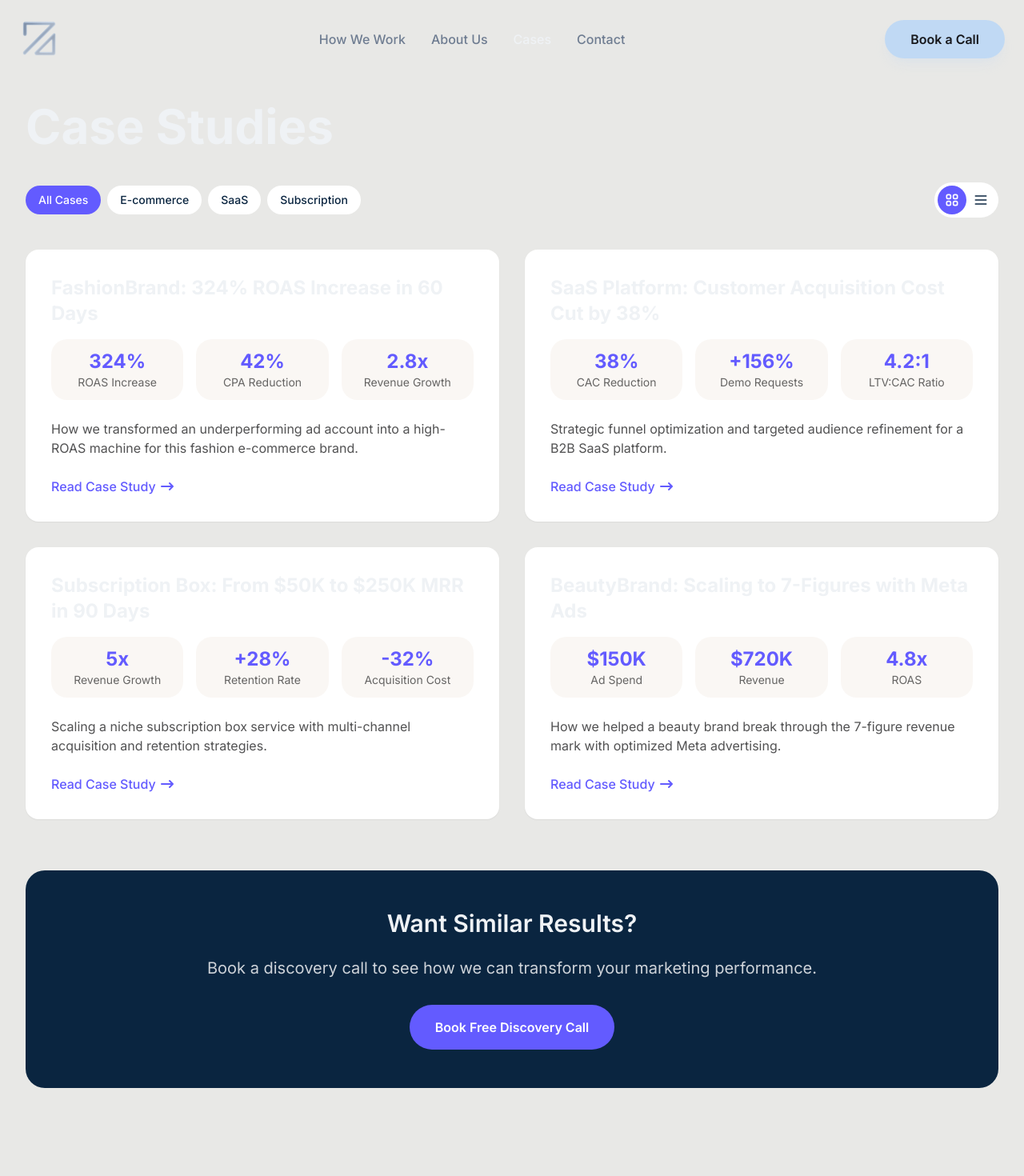
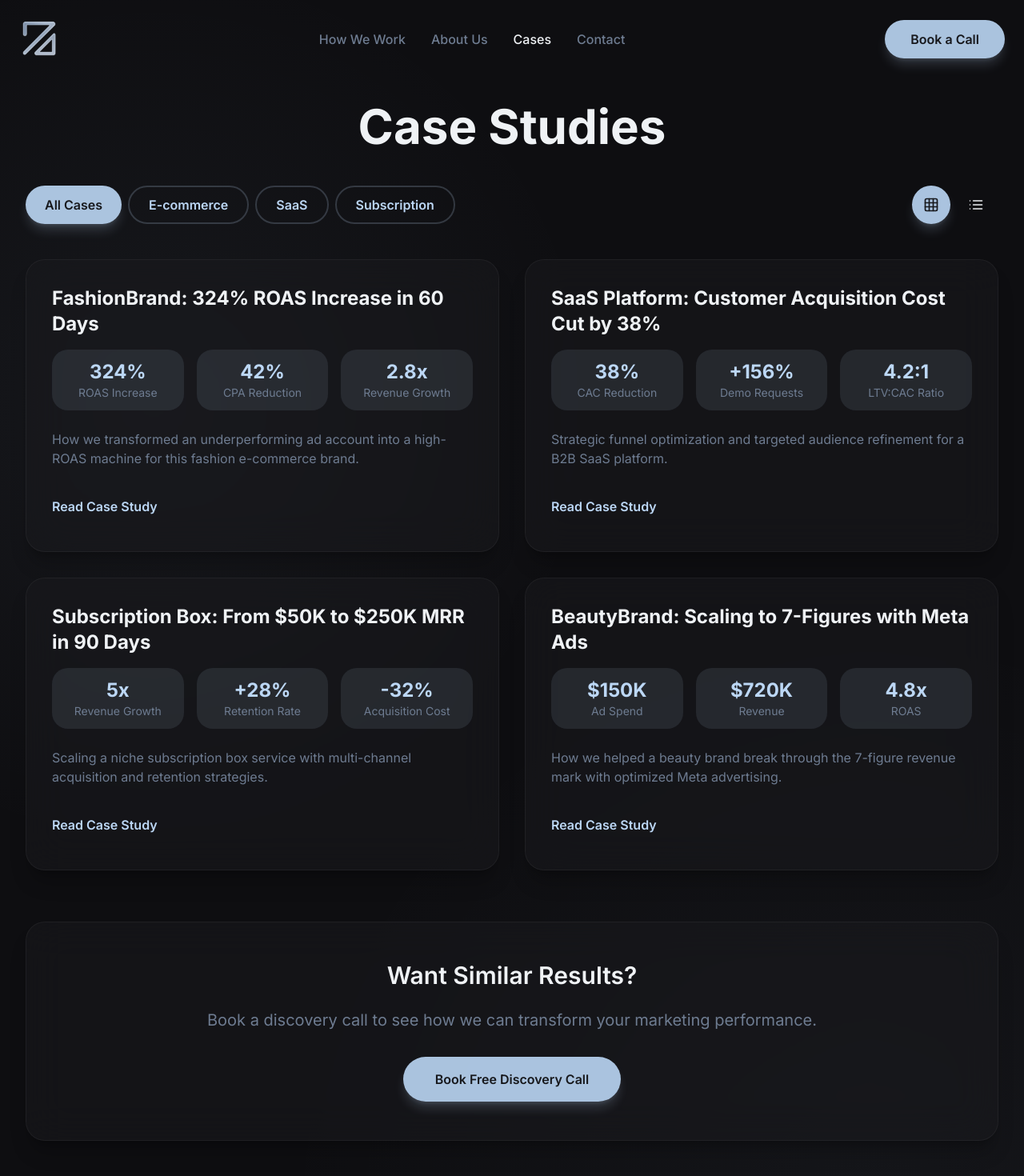
Before and after one commit to datagekko/zentric-digital, a Next.js app: page /cases in a window 1280 px wide. Shown: the top 1470 px of the page at 80% size. Built offline with nearby package versions, Linux system fonts and the light colour scheme.

Commit message:
feat: update subpage styling and add legal pages
Updates the 'How We Work', 'About Us', and 'Cases' pages to the new design system. Creates new 'Privacy' and 'Terms' pages with placeholder content and links them in the footer. Also includes miscellaneous updates to the hero section.

```diff
--- a/app/cases/page.tsx
+++ b/app/cases/page.tsx
@@ -6,6 +6,8 @@ import Link from 'next/link';
 import Footer from '../components/sections/Footer';
 import Navigation from '../components/ui/Navigation';
 import { useLeadForm } from '../contexts/LeadFormContext';
+import { Button } from '../components/ui/button';
+import { Grid, List } from 'lucide-react';
 
 export default function Cases() {
   const [activeTab, setActiveTab] = useState('all');
@@ -71,55 +73,45 @@ export default function Cases() {
     : caseStudies.filter(item => item.category === activeTab);
 
   return (
-    <main className="bg-ivory-background min-h-screen">
+    <main className="min-h-screen">
       {/* Navigation Component */}
       <Navigation />
 
       {/* Main Content */}
       <div className="pt-32 pb-20 px-6 md:px-8 max-w-7xl mx-auto">
-        <h1 className="text-4xl md:text-5xl lg:text-6xl font-bold mb-10">Case Studies</h1>
+        <h1 className="text-5xl md:text-6xl font-bold mb-10 text-center">Case Studies</h1>
 
         {/* Filters and View Toggle */}
         <div className="flex flex-col md:flex-row justify-between items-start md:items-center mb-10 space-y-4 md:space-y-0">
           {/* Category Tabs */}
           <div className="flex flex-wrap gap-2">
             {tabs.map((tab) => (
-              <button
+              <Button
                 key={tab.id}
+                variant={activeTab === tab.id ? "primary" : "secondaryBrand"}
                 onClick={() => setActiveTab(tab.id)}
-                className={`px-4 py-2 rounded-full text-sm font-medium transition-all duration-200 ${
-                  activeTab === tab.id
-                    ? 'bg-iris-purple text-white'
-                    : 'bg-white hover:bg-iris-purple/10 text-deep-navy'
-                }`}
               >
                 {tab.label}
-              </button>
+              </Button>
             ))}
           </div>
 
           {/* View Toggle */}
-          <div className="bg-white rounded-full p-1 flex">
-            <button
+          <div className="flex items-center gap-2 rounded-full p-1">
+            <Button
               onClick={() => setIsGridView(true)}
-              className={`p-2 rounded-full ${
-                isGridView ? 'bg-iris-purple text-white' : 'text-deep-navy'
-              }`}
+              variant={isGridView ? 'primary' : 'ghost'}
+              size="icon"
             >
-              <svg xmlns="http://www.w3.org/2000/svg" className="h-5 w-5" fill="none" viewBox="0 0 24 24" stroke="currentColor">
-                <path strokeLinecap="round" strokeLinejoin="round" strokeWidth={2} d="M4 6a2 2 0 012-2h2a2 2 0 012 2v2a2 2 0 01-2 2H6a2 2 0 01-2-2V6zm10 0a2 2 0 012-2h2a2 2 0 012 2v2a2 2 0 01-2 2h-2a2 2 0 01-2-2V6zM4 16a2 2 0 012-2h2a2 2 0 012 2v2a2 2 0 01-2 2H6a2 2 0 01-2-2v-2zm10 0a2 2 0 012-2h2a2 2 0 012 2v2a2 2 0 01-2 2h-2a2 2 0 01-2-2v-2z" />
-              </svg>
-            </button>
-            <button
+              <Grid className="h-5 w-5" />
+            </Button>
+            <Button
               onClick={() => setIsGridView(false)}
-              className={`p-2 rounded-full ${
-                !isGridView ? 'bg-iris-purple text-white' : 'text-deep-navy'
-              }`}
+              variant={!isGridView ? 'primary' : 'ghost'}
+              size="icon"
             >
-              <svg xmlns="http://www.w3.org/2000/svg" className="h-5 w-5" fill="none" viewBox="0 0 24 24" stroke="currentColor">
-                <path strokeLinecap="round" strokeLinejoin="round" strokeWidth={2} d="M4 6h16M4 12h16M4 18h16" />
-              </svg>
-            </button>
+              <List className="h-5 w-5" />
+            </Button>
           </div>
         </div>
 
@@ -128,7 +120,7 @@ export default function Cases() {
           {filteredCases.map((caseStudy) => (
             <motion.div
               key={caseStudy.id}
-              className="bg-white rounded-2xl overflow-hidden shadow-sm hover:shadow-md transition-all duration-300"
+              className="glass-card overflow-hidden"
               initial={{ opacity: 0, y: 20 }}
               animate={{ opacity: 1, y: 0 }}
               transition={{ duration: 0.4 }}
@@ -138,37 +130,31 @@ export default function Cases() {
 
                 <div className="grid grid-cols-3 gap-4 mb-6">
                   {caseStudy.metrics.map((metric, index) => (
-                    <div key={index} className="bg-nordic-ivory/50 p-3 rounded-lg text-center">
-                      <div className="text-iris-purple font-bold text-xl md:text-2xl">{metric.value}</div>
-                      <div className="text-xs md:text-sm text-onyx/70">{metric.label}</div>
+                    <div key={index} className="bg-primary/10 p-3 rounded-lg text-center">
+                      <div className="text-primary font-bold text-xl md:text-2xl">{metric.value}</div>
+                      <div className="text-xs md:text-sm text-muted-foreground">{metric.label}</div>
                     </div>
                   ))}
                 </div>
 
-                <p className="text-onyx/80 mb-6">{caseStudy.description}</p>
+                <p className="text-muted-foreground mb-6">{caseStudy.description}</p>
 
-                <button className="text-iris-purple font-medium flex items-center">
+                <Button variant="link" className="px-0">
                   Read Case Study
-                  <svg xmlns="http://www.w3.org/2000/svg" className="h-5 w-5 ml-1" viewBox="0 0 20 20" fill="currentColor">
-                    <path fillRule="evenodd" d="M12.293 5.293a1 1 0 011.414 0l4 4a1 1 0 010 1.414l-4 4a1 1 0 01-1.414-1.414L14.586 11H3a1 1 0 110-2h11.586l-2.293-2.293a1 1 0 010-1.414z" clipRule="evenodd" />
-                  </svg>
-                </button>
+                </Button>
               </div>
             </motion.div>
           ))}
         </div>
 
         {/* CTA Section */}
-        <div className="mt-16 bg-deep-navy text-white rounded-3xl p-8 md:p-12">
+        <div className="mt-16 glass-card p-8 md:p-12">
           <div className="max-w-3xl mx-auto text-center">
-            <h2 className="text-2xl md:text-3xl font-semibold mb-6">Want Similar Results?</h2>
-            <p className="text-xl text-white/80 mb-8">Book a discovery call to see how we can transform your marketing performance.</p>
-            <button
-              onClick={openLeadForm}
-              className="bg-iris-purple hover:bg-iris-purple-light text-white py-4 px-8 rounded-full font-semibold transition-colors duration-300"
-            >
+            <h2 className="text-3xl font-semibold mb-6">Want Similar Results?</h2>
+            <p className="text-xl text-muted-foreground mb-8">Book a discovery call to see how we can transform your marketing performance.</p>
+            <Button onClick={openLeadForm} variant="primary" size="lg">
               Book Free Discovery Call
-            </button>
+            </Button>
           </div>
         </div>
       </div>
--- a/app/components/sections/Footer.tsx
+++ b/app/components/sections/Footer.tsx
@@ -51,8 +51,8 @@ const Footer = () => {
           <div className="mt-16 pt-8 border-t border-white/10 flex flex-col sm:flex-row justify-between items-center text-sm text-muted-foreground">
             <p>&copy; {new Date().getFullYear()} Zentric Digital. All rights reserved.</p>
             <div className="flex gap-6 mt-4 sm:mt-0">
-              <Link href="/privacy-policy" className="hover:text-foreground transition-colors">Privacy Policy</Link>
-              <Link href="/terms-of-service" className="hover:text-foreground transition-colors">Terms of Service</Link>
+              <Link href="/privacy" className="hover:text-foreground transition-colors">Privacy Policy</Link>
+              <Link href="/terms" className="hover:text-foreground transition-colors">Terms of Service</Link>
             </div>
           </div>
         </motion.div>
--- a/app/components/sections/HeroSection.tsx
+++ b/app/components/sections/HeroSection.tsx
@@ -73,7 +73,7 @@ const HeroSection = () => {
           <motion.h1 variants={item} className="text-5xl md:text-7xl font-bold tracking-tight bg-gradient-to-b from-foreground to-muted-foreground bg-clip-text text-transparent py-4">
             Make Noise. Stay Zentric.
           </motion.h1>
-          <motion.p variants={item} className="mt-6 text-lg md:text-xl max-w-4xl mx-auto text-muted-foreground">
+          <motion.p variants={item} className="mt-4 text-lg md:text-xl max-w-4xl mx-auto text-muted-foreground">
             Transform underperforming funnels into profit machines in 90 days. We scale e-commerce brands with high-converting ads and proven CRO.
           </motion.p>
           <motion.div variants={item} className="mt-8 flex justify-center gap-4">
--- a/package.json
+++ b/package.json
@@ -14,6 +14,7 @@
     "@paralleldrive/cuid2": "^2.2.2",
     "@radix-ui/react-label": "^2.1.7",
     "@radix-ui/react-slot": "^1.2.3",
+    "@tailwindcss/typography": "^0.5.16",
     "@upstash/ratelimit": "^2.0.5",
     "@upstash/redis": "^1.35.0",
     "class-variance-authority": "^0.7.1",
--- a/tailwind.config.js
+++ b/tailwind.config.js
@@ -138,5 +138,5 @@ module.exports = {
   		}
   	}
   },
-  plugins: [require("tailwindcss-animate")],
+  plugins: [require("tailwindcss-animate"), require("@tailwindcss/typography")],
 }
```
Also changed, not shown: app/about-us/page.tsx (+30 -32 lines), app/how-we-work/page.tsx (+11 -13 lines), app/privacy/page.tsx (added, +45 -0 lines), app/terms/page.tsx (added, +43 -0 lines), 1 other file (tests, documents, lock files or other folders).
